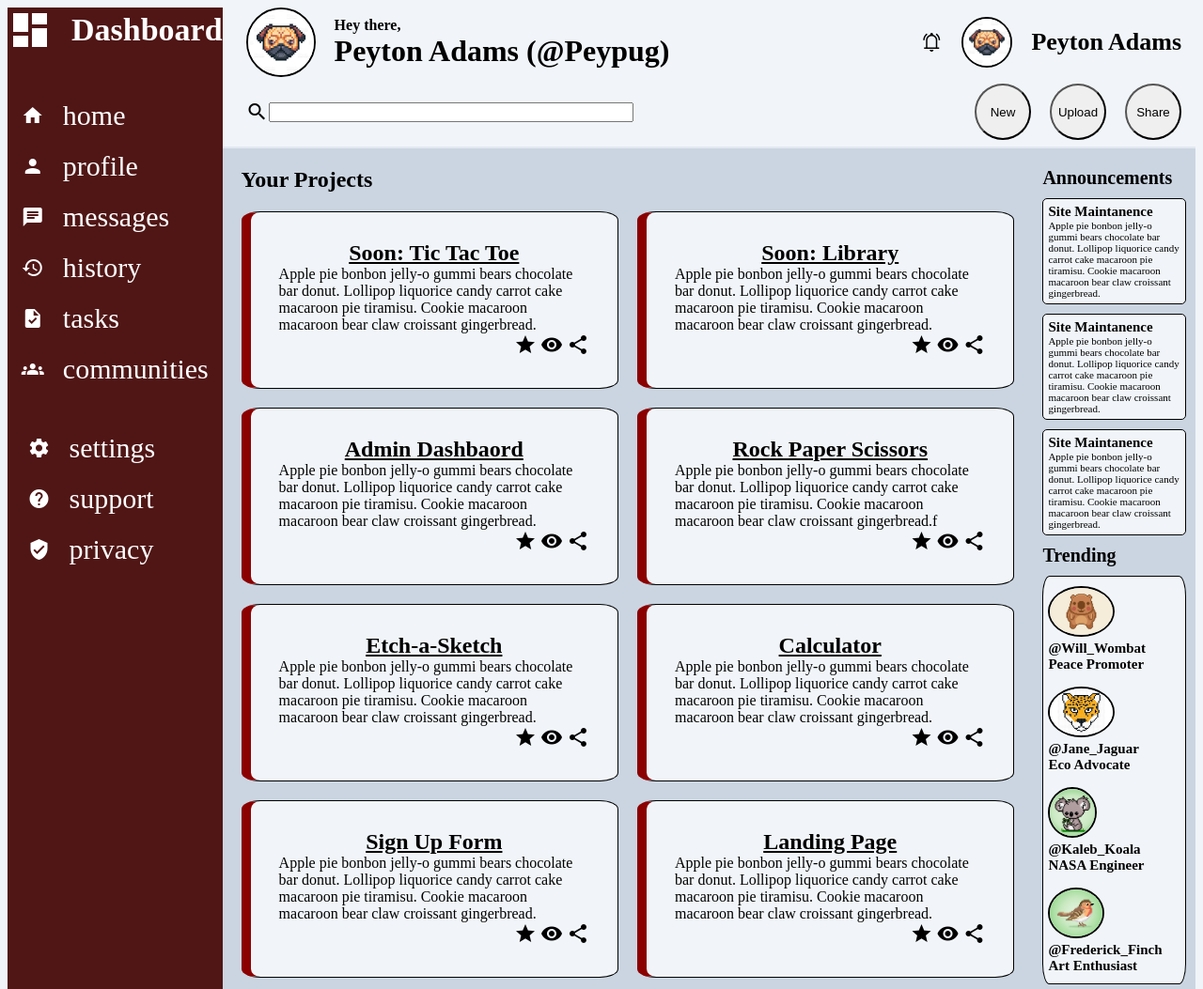
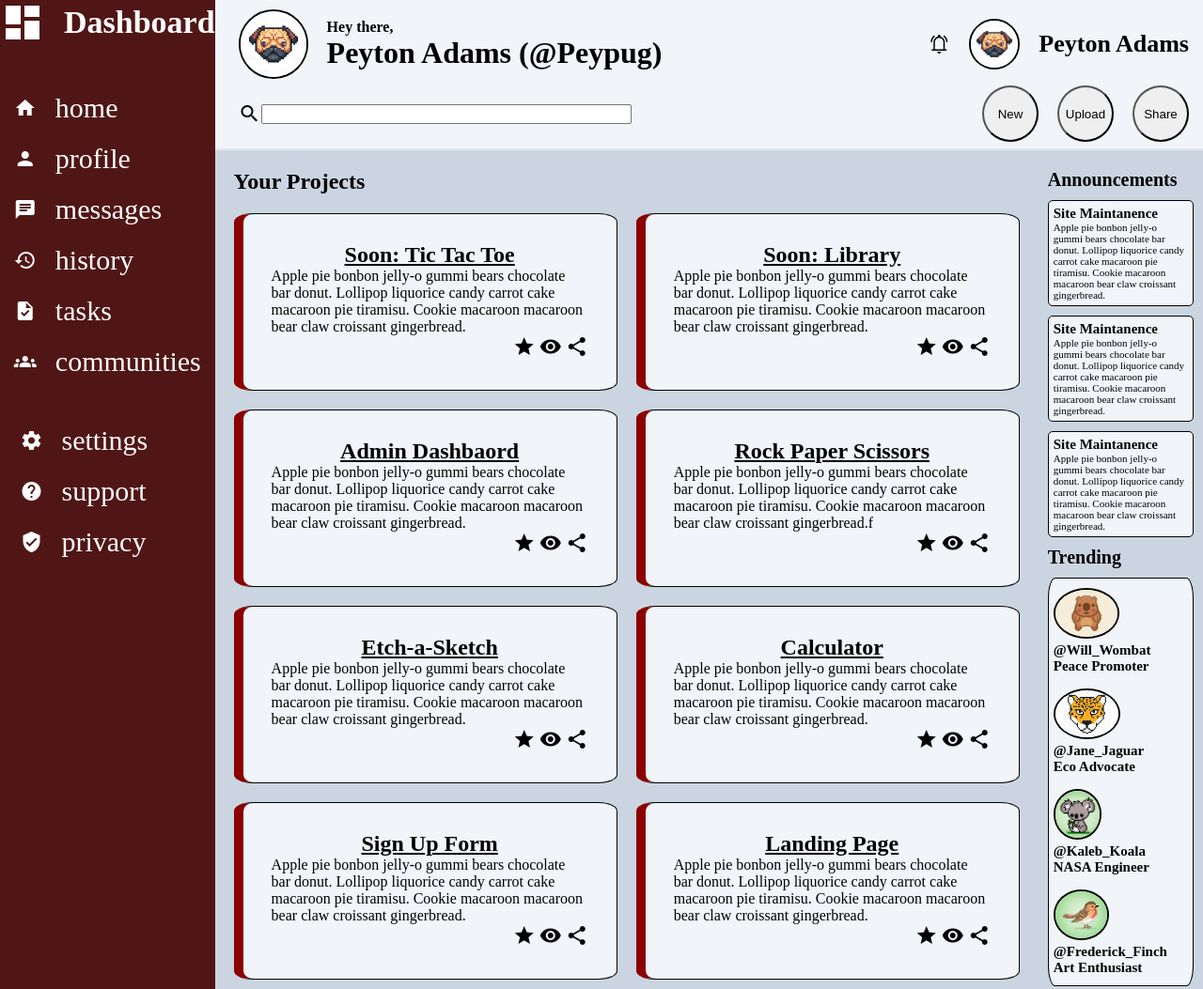
Before and after one commit to Peypug/admin-dashboard, a plain HTML site: page index.html in a window 1280 px wide. Shown: the top 1053 px of the page at 94% size. Drawn offline with nearby package versions, Linux system fonts and the light colour scheme.

Commit message:
Remove body margin

```diff
--- a/styles.css
+++ b/styles.css
@@ -24,6 +24,7 @@
   align-items: center;
   justify-items: center;
   border-bottom: 2px solid #e2e8f0;
+  padding-top: 10px;
 }
 
 .projects {
@@ -270,3 +271,8 @@ html,
   margin: 0px;
   border: 0px;
 }
+
+body {
+  padding: 0px;
+  margin: 0px;
+}
```
